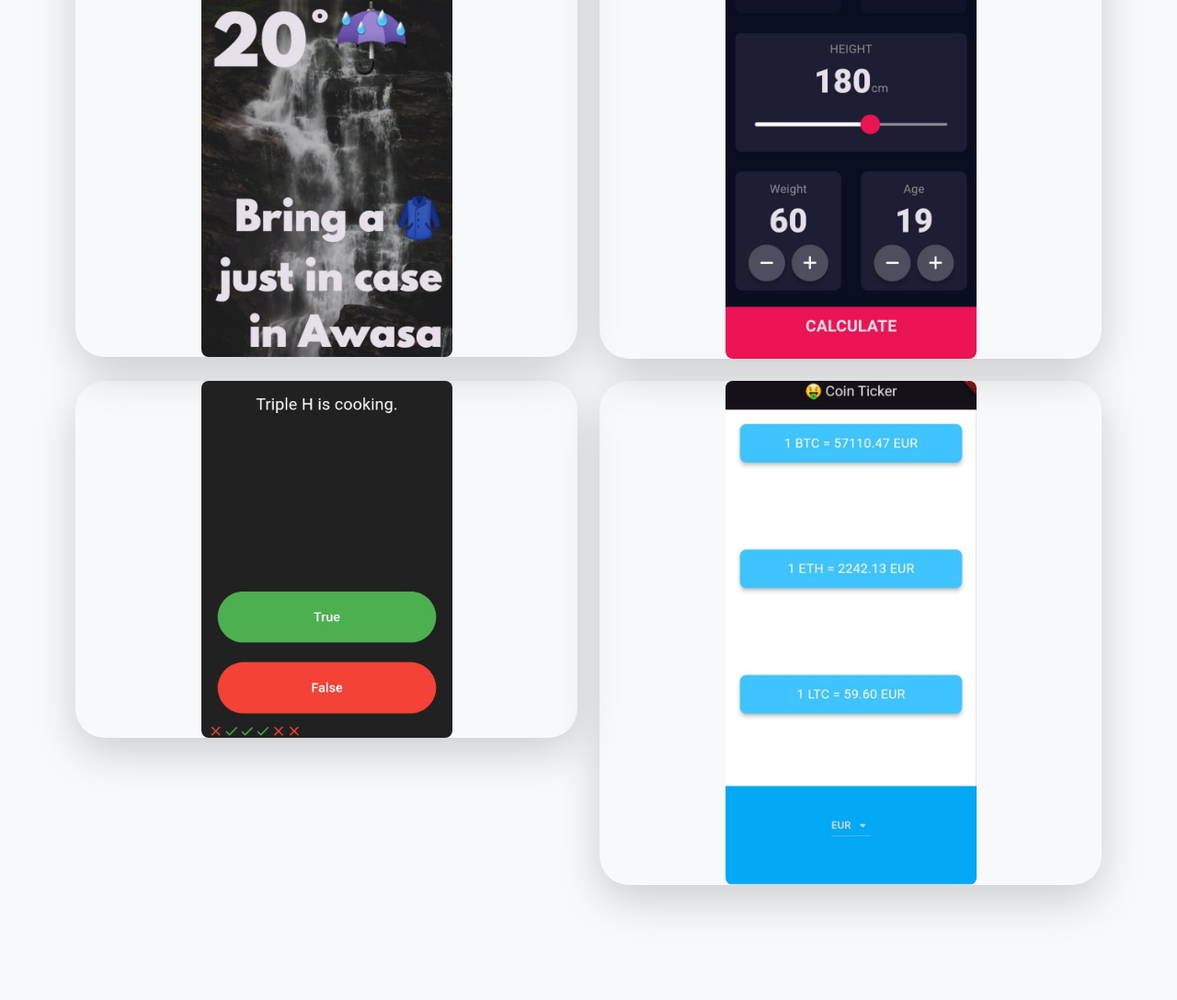
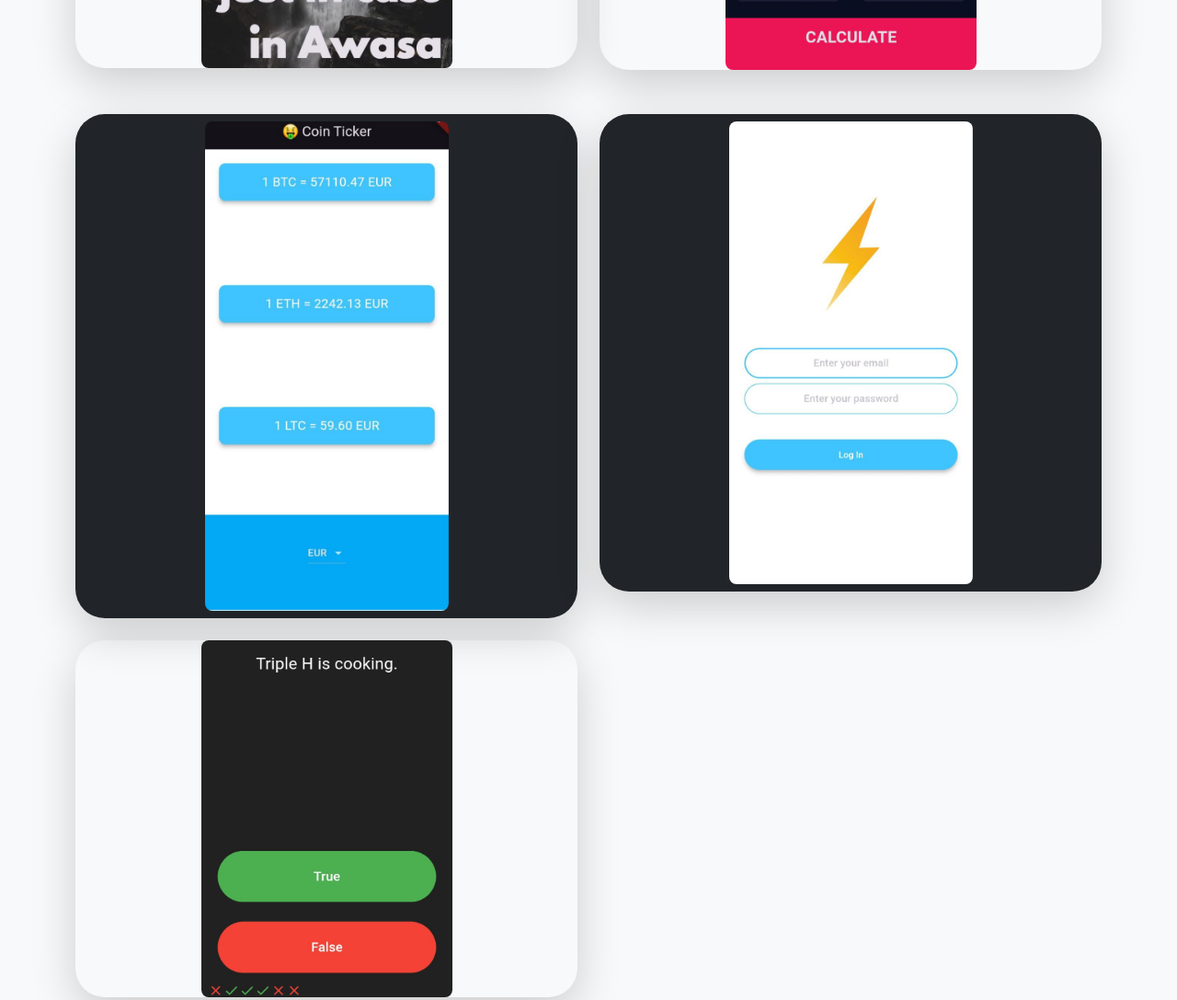
Before and after one commit to nathanbelaynehf/NathanB, a website: page index.html in a window 1280 px wide. Shown: the part 4160-5247 px from the top of the page at 92% size. Drawn offline with Linux system fonts and the light colour scheme.

Commit message:
Added a flash chat application to my portfolio

```diff
--- a/index.html
+++ b/index.html
@@ -375,7 +375,7 @@
           </div>
         </div>
         <h2 class="mt-3 mb-5 text-secondary text-center">App projects</h2>
-        <div class="col-md-6 mb-4">
+        <!-- <div class="col-md-6 mb-4">
           <div class="project shadow-lg rounded-5  text-center">
             <a
               href="images/appP.JPG"
@@ -392,8 +392,8 @@
               </a>
             </a>
           </div>
-        </div>
-        <div class="col-md-6 mb-4">
+        </div> -->
+        <!-- <div class="col-md-6 mb-4">
           <div class="project shadow-lg rounded-5">
             <a
               href="images/Xapp.jpg"
@@ -409,7 +409,7 @@
               </a>
             </a>
           </div>
-        </div>
+        </div> -->
         <div class="col-md-6 mb-4">
           <div class="project shadow-lg rounded-5 text-center">
             <a
@@ -446,6 +446,40 @@
             </a>
           </div>
         </div>
+        <div class="col-md-6 mb-4 mt-4">
+          <div class="project shadow-lg rounded-5 text-center bg-dark p-2">
+            <a
+              href="images/coin.jpg"
+              data-lightbox="images"
+              data-title="My Coin App"
+            >
+            <a href="https://www.dropbox.com/scl/fi/l7p69i20c8dibulme5cw4/Currency.apk?rlkey=byyn8s5w71ynytcf6gcn7qknb&st=t007b3uj&dl=1">
+              <img
+                src="images/coin.jpg"
+                alt=""
+                class="img-fluid rounded-3 w-50 h-50"
+              />
+              </a>
+            </a>
+          </div>
+        </div>
+        <div class="col-md-6 mb-4 mt-4">
+          <div class="project shadow-lg rounded-5 text-center bg-dark p-2">
+            <a
+              href="images/flashapp.jpg"
+              data-lightbox="images"
+              data-title="My Chat App"
+            >
+            <a href="https://www.dropbox.com/scl/fi/5ui06pff740svph9nolli/flash.apk?rlkey=s324vua4z60c0n49dewryxq18&st=0nm2h7dz&dl=1">
+              <img
+                src="images/flashapp.jpg"
+                alt=""
+                class="img-fluid rounded-3 w-50 h-50"
+              />
+              </a>
+            </a>
+          </div>
+        </div>
         <div class="col-md-6 mb-4">
           <div class="project shadow-lg rounded-5 text-center">
             <a
@@ -459,23 +493,6 @@
                 src="images/quizApp.jpg"
                 alt=""
                 class="img-fluid rounded-3 w-50"
-              />
-              </a>
-            </a>
-          </div>
-        </div>
-        <div class="col-md-6 mb-4">
-          <div class="project shadow-lg rounded-5 text-center">
-            <a
-              href="images/coin.jpg"
-              data-lightbox="images"
-              data-title="My Coin App"
-            >
-            <a href="https://www.dropbox.com/scl/fi/l7p69i20c8dibulme5cw4/Currency.apk?rlkey=byyn8s5w71ynytcf6gcn7qknb&st=t007b3uj&dl=1">
-              <img
-                src="images/coin.jpg"
-                alt=""
-                class="img-fluid rounded-3 w-50 h-50"
               />
               </a>
             </a>
```
Also changed, not shown: images/flashapp.jpg (added).
